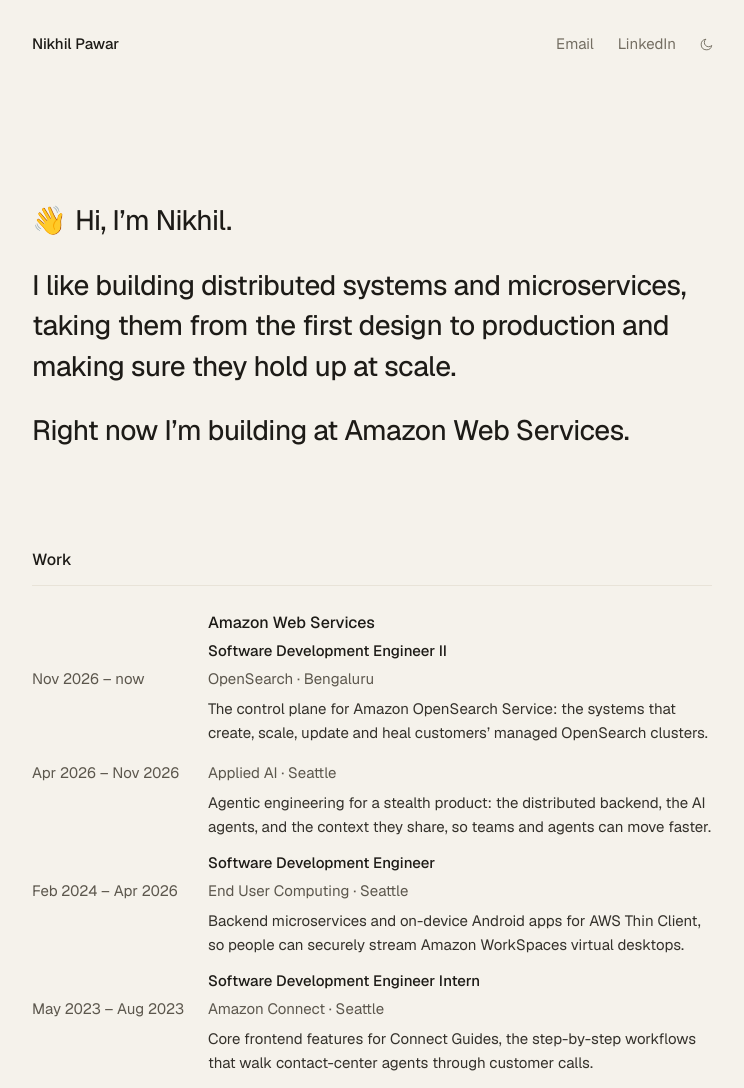
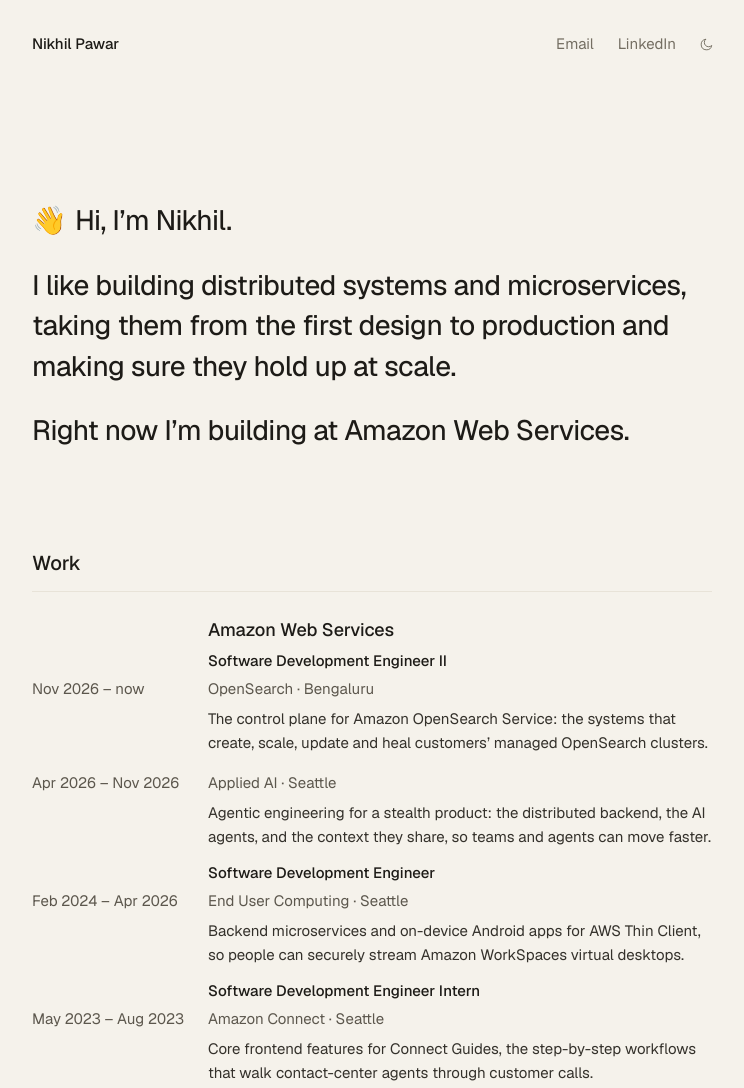
Before and after one commit to nikhiilll/nikhilpawar.dev, a plain HTML site: page index.html in a window 1280 px wide. Shown: the top 1088 px of the page, without its empty margins (268-1012 px from the left). Drawn offline with Linux system fonts and the light colour scheme.

Commit message:
Larger section headings (20px) and company names (18px)
Co-Authored-By: Claude Opus 5.5 <noreply@anthropic.com>

```diff
--- a/site.css
+++ b/site.css
@@ -57,7 +57,7 @@ a { color: inherit; }
 /* ---------- Work, Education, Reading ---------- */
 .sec { margin-top: 96px; }
 /* One rule under each heading; entries are separated by space alone. */
-.sec h2 { margin: 0; padding-bottom: 12px; border-bottom: 1px solid var(--rule); font-size: 16px; font-weight: 500; color: var(--ink); }
+.sec h2 { margin: 0; padding-bottom: 12px; border-bottom: 1px solid var(--rule); font-size: 20px; letter-spacing: -0.01em; font-weight: 500; color: var(--ink); }
 .list { list-style: none; margin: 0; padding: 24px 0 0; }
 .row { display: grid; grid-template-columns: 160px 1fr; gap: 16px; align-items: baseline; }
 .row + .row { margin-top: 32px; }
@@ -70,7 +70,7 @@ a { color: inherit; }
 /* Work: company, then each title, then each team with its own dates in the left column */
 .work .r { display: grid; grid-template-columns: 160px 1fr; gap: 16px; align-items: baseline; }
 .work .co + .co { margin-top: 40px; }
-.co-name { font-size: 16px; font-weight: 500; }
+.co-name { font-size: 18px; font-weight: 500; letter-spacing: -0.005em; }
 .work .t { font-weight: 500; }
 .work .r + .pos { margin-top: 4px; }
 .work .pos + .pos { margin-top: 12px; }
```
